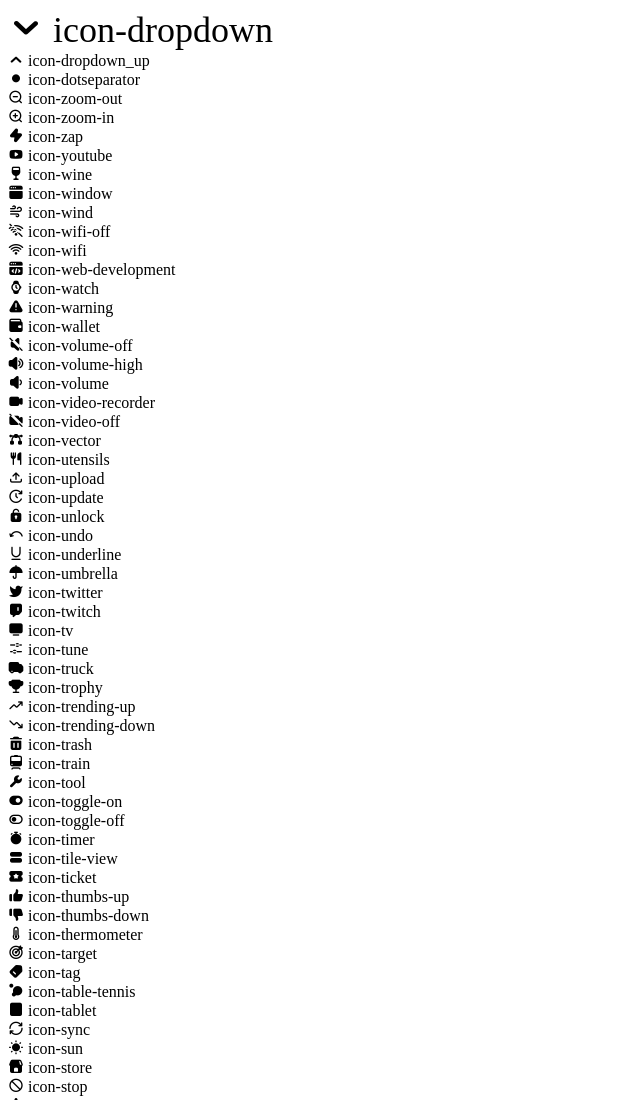
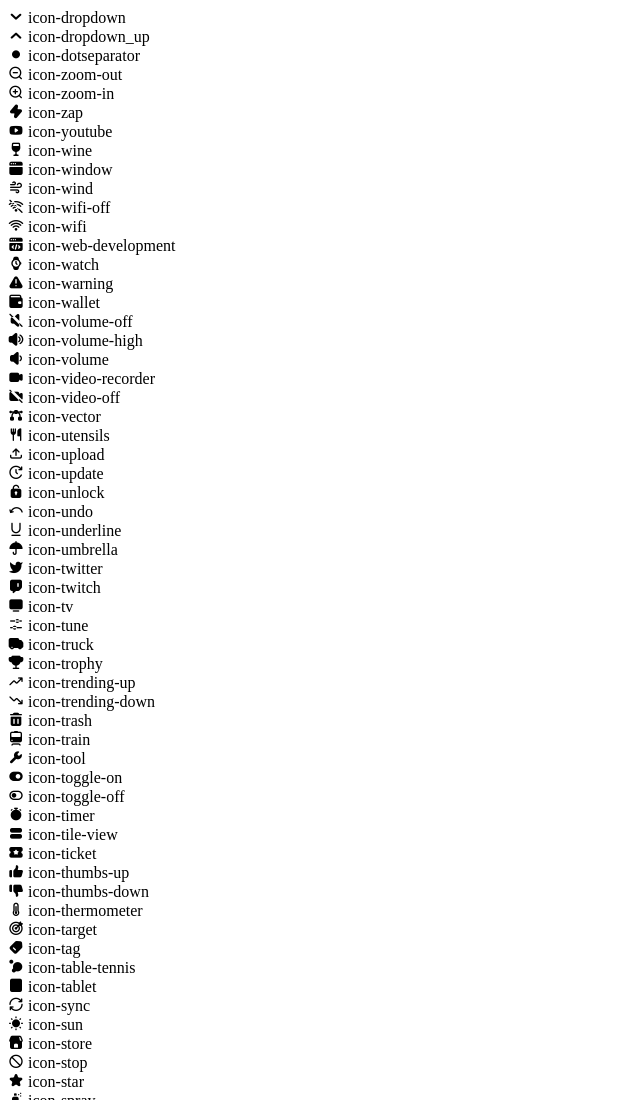
Before and after one commit to leovvay/DesignSystem-Tailwind, a website: page src/icons.html in a window 1280 px wide. Shown: the top 1100 px of the page, without its empty margins (0-640 px from the left). Drawn offline with Linux system fonts and the light colour scheme; files whose address does not match are found by name.

Commit message:
icons.html file fixing

```diff
--- a/src/icons.html
+++ b/src/icons.html
@@ -17,7 +17,7 @@
 <body>
 
     <div class="fs1">
-        <div style="font-size: 36px;">
+        <div>
             <span class="icon-dropdown"></span>
             <span class="mls"> icon-dropdown</span>
         </div>
```
